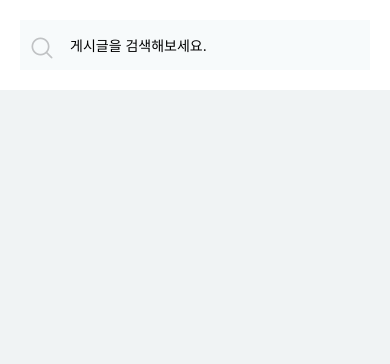
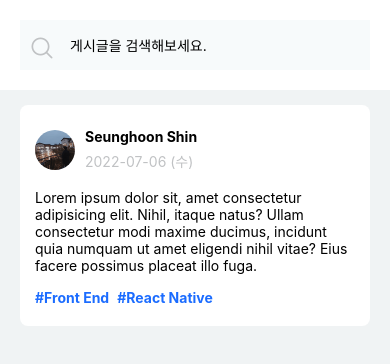
Before and after one commit to zlzlzlmo/RN-dailylife-app-client, a React Native app: screen /Home in a window 390 px wide. Shown: the top 364 px of the page. Built offline with nearby package versions, Linux system fonts and the light colour scheme.

Commit message:
feat : post item component

```diff
--- /dev/null
+++ b/src/components/home/Post.tsx
@@ -0,0 +1,95 @@
+import { StyleSheet, Text, View, Image } from "react-native";
+import React from "react";
+import { colors } from "../../styles/variables/color";
+
+const Post = () => {
+  return (
+    <View style={styles.container}>
+      <PostHeader />
+      <PostContent />
+      <PostTags />
+    </View>
+  );
+};
+
+export default Post;
+
+const PostHeader = () => {
+  return (
+    <View style={styles.headerContainer}>
+      <View>
+        <Image
+          style={styles.profileImage}
+          source={require("../../assets/profile.png")}
+        />
+      </View>
+      <View>
+        <Text style={styles.name}>Seunghoon Shin</Text>
+        <Text style={styles.date}>2022-07-06 (수)</Text>
+      </View>
+    </View>
+  );
+};
+
+const PostContent = () => {
+  return (
+    <View style={styles.contentContainer}>
+      <Text>
+        Lorem ipsum dolor sit, amet consectetur adipisicing elit. Nihil, itaque
+        natus? Ullam consectetur modi maxime ducimus, incidunt quia numquam ut
+        amet eligendi nihil vitae? Eius facere possimus placeat illo fuga.
+      </Text>
+    </View>
+  );
+};
+
+const PostTags = () => {
+  return (
+    <View style={styles.tagsContainer}>
+      <Text style={styles.tag}>#Front End</Text>
+      <Text style={styles.tag}>#React Native</Text>
+    </View>
+  );
+};
+
+const styles = StyleSheet.create({
+  container: {
+    marginHorizontal: 20,
+    marginVertical: 15,
+    backgroundColor: colors.whiteColor,
+    borderRadius: 8,
+    paddingVertical: 20,
+    paddingHorizontal: 15,
+  },
+  headerContainer: {
+    flexDirection: "row",
+    alignItems: "center",
+  },
+  profileImage: {
+    width: 40,
+    height: 40,
+    borderRadius: 999,
+    resizeMode: "contain",
+    marginRight: 10,
+  },
+  name: {
+    fontWeight: "bold",
+    marginVertical: 3,
+  },
+  date: {
+    color: colors.inputPlacehoderColor,
+    marginVertical: 3,
+  },
+  contentContainer: {
+    marginVertical: 15,
+  },
+  tagsContainer: {
+    flexDirection: "row",
+    alignItems: "center",
+  },
+  tag: {
+    color: colors.subColor,
+    fontWeight: "bold",
+    marginRight: 8,
+  },
+});
--- a/src/components/screens/HomeScreen.tsx
+++ b/src/components/screens/HomeScreen.tsx
@@ -2,12 +2,13 @@ import { SafeAreaView, StyleSheet, Text, View } from "react-native";
 import React from "react";
 import Header from "../home/Header";
 import { colors } from "../../styles/variables/color";
+import Post from "../home/Post";
 
 const HomeScreen = () => {
   return (
     <SafeAreaView style={styles.container}>
       <Header />
-      {/* <Text>HomeScreen</Text> */}
+      <Post />
     </SafeAreaView>
   );
 };
--- a/src/styles/variables/color.ts
+++ b/src/styles/variables/color.ts
@@ -1,4 +1,6 @@
 export const colors = {
+  mainColor: "#04216D",
+  subColor: "#1B6CFF",
   whiteColor: "#fff",
   backgroundColor: "#F0F3F4",
   inputBackgroundColor: "#F7FAFB",
```
Also changed, not shown: src/assets/profile.png (added).
